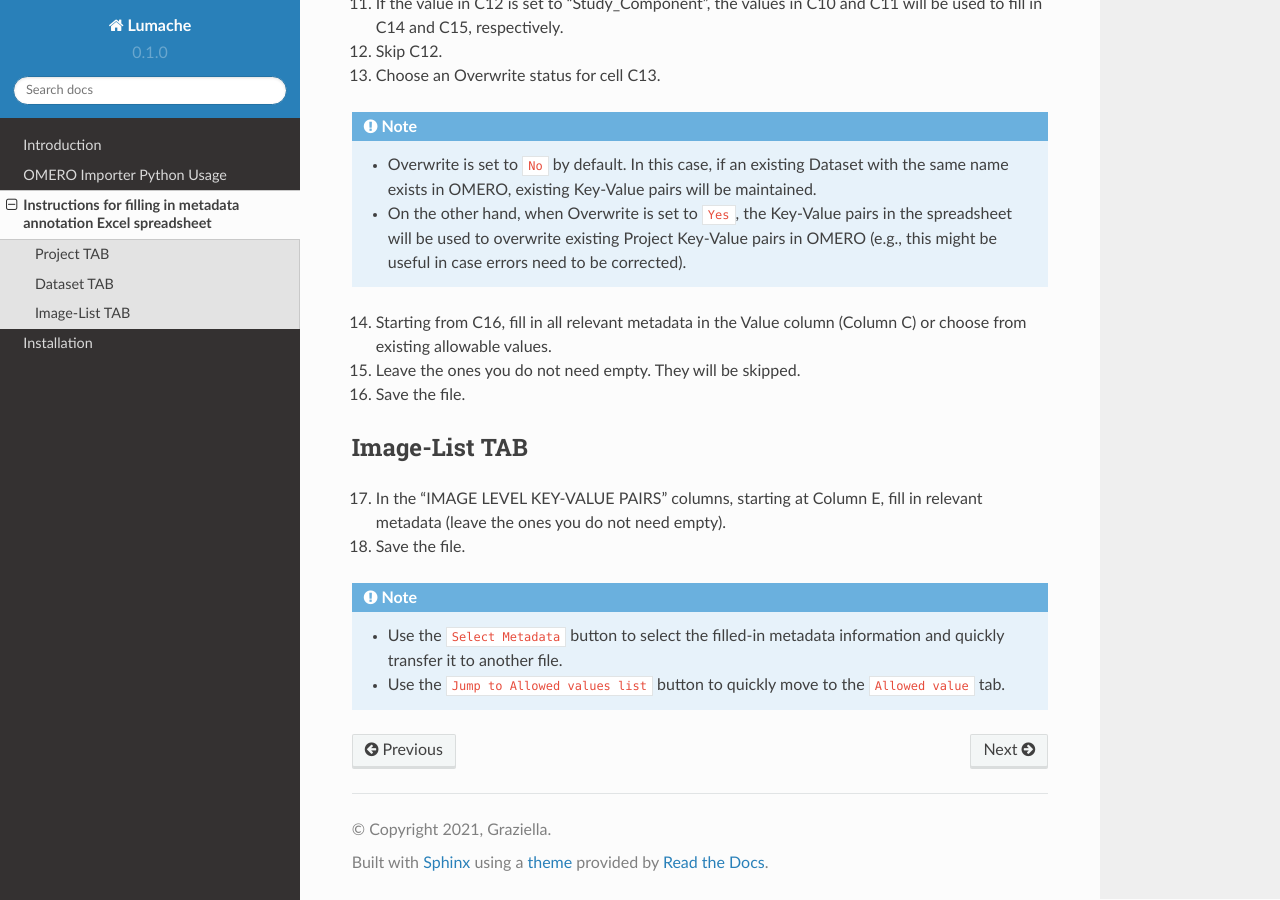
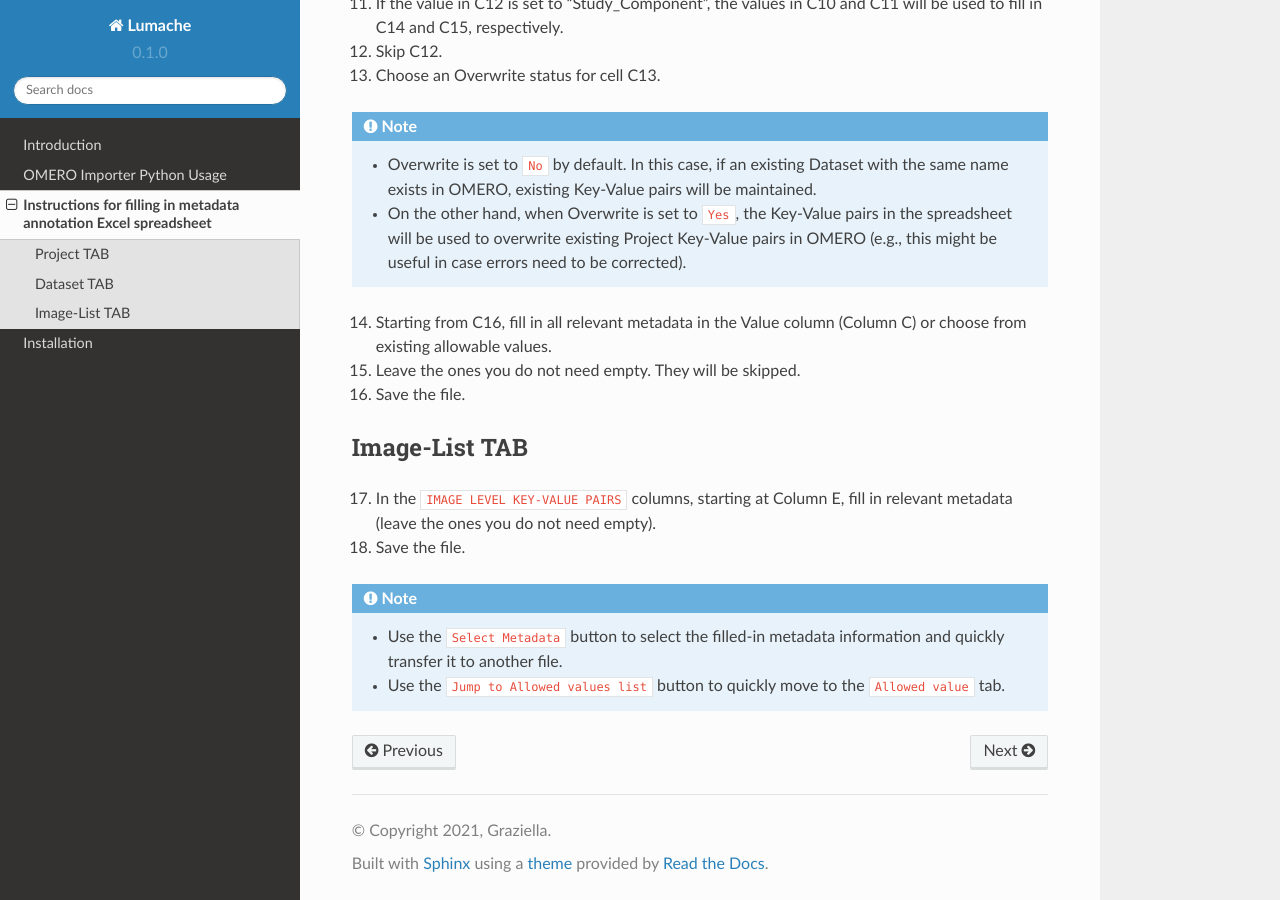
Before and after one commit to WU-BIMAC/OmeroImporterPy-docs, a Sphinx documentation site: the page built from docs/source/usage2.rst, in a window 1280 px wide and 900 px high, scrolled down 1049 px. Built offline with Sphinx 7.4.7 and the Read the Docs theme 2.0.0, drawn with Linux system fonts in a browser that asks for light colours.

```diff
--- a/docs/source/usage2.rst
+++ b/docs/source/usage2.rst
@@ -41,7 +41,7 @@ Dataset TAB
 
 Image-List TAB
 --------------
-17.	In the “IMAGE LEVEL KEY-VALUE PAIRS” columns, starting at Column E, fill in relevant metadata (leave the ones you do not need empty).
+17.	In the ``IMAGE LEVEL KEY-VALUE PAIRS`` columns, starting at Column E, fill in relevant metadata (leave the ones you do not need empty).
 18.	Save the file.
 
 .. note::
```
